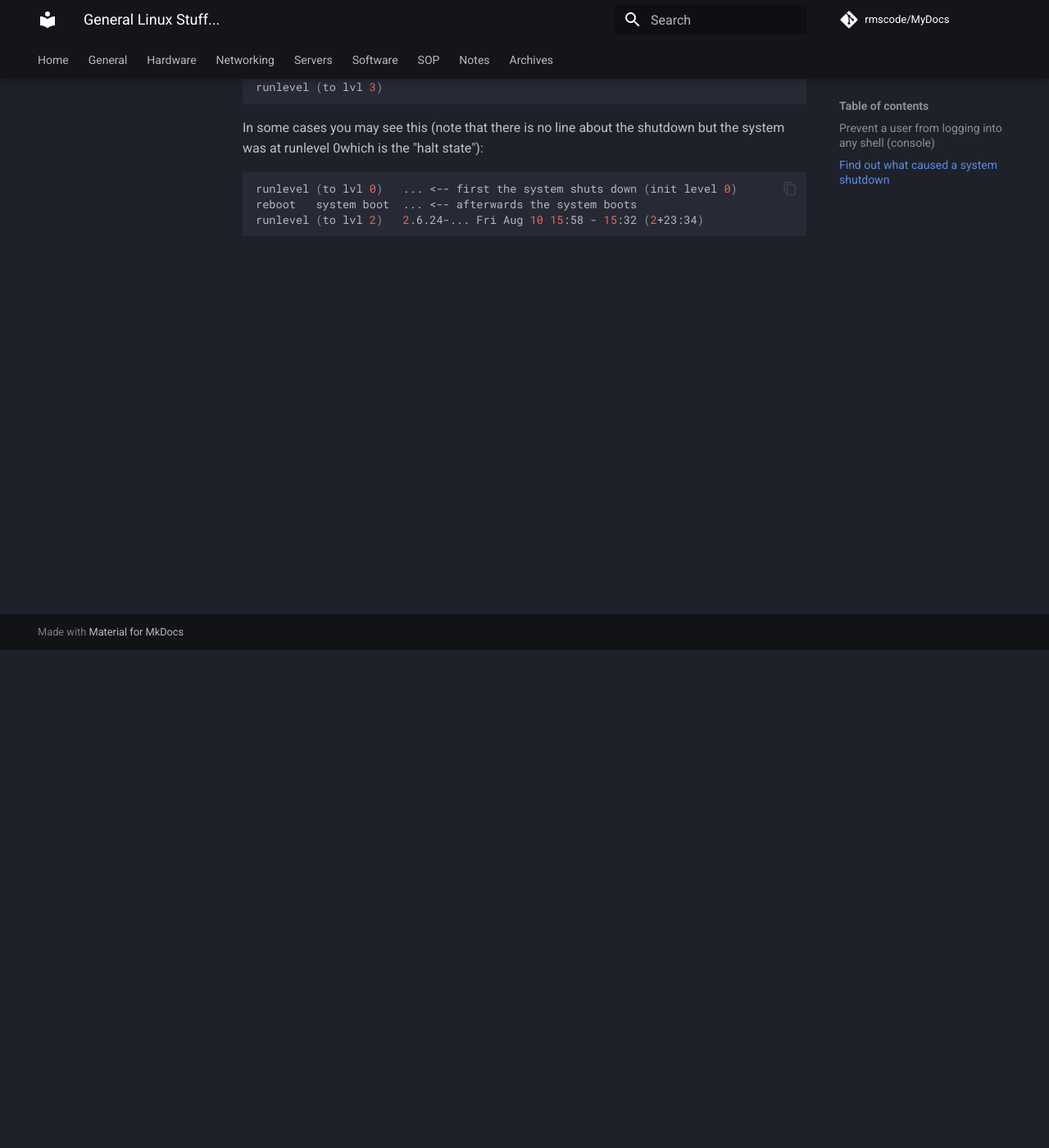
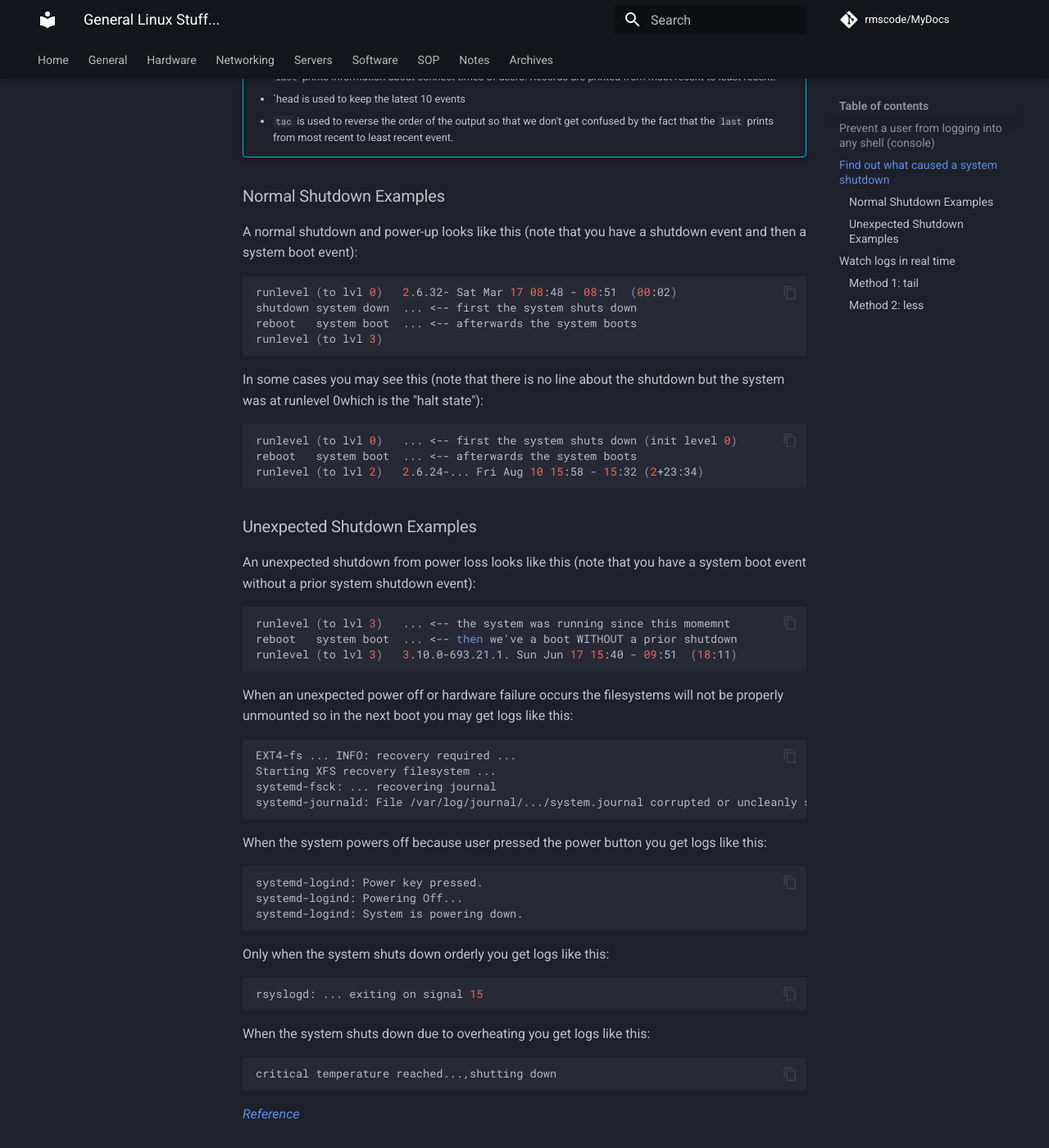
Before and after one commit to rmscode/binary-garden, an MkDocs documentation site: the page built from docs/software/operating-systems/linux/general.md, in a window 1280 px wide and 1400 px high, scrolled down 607 px. Shown: the whole window at 82% size. Built offline with MkDocs 1.6.1 and Material for MkDocs 9.7.7, drawn with Linux system fonts in a browser that asks for light colours; comment, search, counter and statistics services are not loaded; some of the changed text lies outside the part shown.

Commit message:
Docs: Update software/linux/general.md

````diff
--- a/docs/software/operating-systems/linux/general.md
+++ b/docs/software/operating-systems/linux/general.md
@@ -3,6 +3,8 @@
 The stuff here is mostly universal across all Linux distributions. It's a collection of commonly used commands, tips, and tricks that you can use to get around in a Linux environment.
 
 ## Prevent a user from logging into any shell (console)
+
+You can change the shell (`chsh`) assigned to a user to `/usr/sbin/nologin` to prevent them from logging in.
 
 `chsh [user] -s /usr/sbin/nologin`
 
@@ -11,6 +13,14 @@ The stuff here is mostly universal across all Linux distributions. It's a collec
 Run this command and compare to the outputs below:
 
 `last -x | head | tac`
+
+!!! info "last, head and tac"
+
+    - `last` prints information about connect times of users. Records are printed from most recent to least recent.
+    - `head is used to keep the latest 10 events
+    - `tac` is used to reverse the order of the output so that we don't get confused by the fact that the `last` prints from most recent to least recent event.
+
+### Normal Shutdown Examples
 
 A normal shutdown and power-up looks like this (note that you have a shutdown event and then a system boot event):
 
@@ -28,3 +38,68 @@ runlevel (to lvl 0)   ... <-- first the system shuts down (init level 0)
 reboot   system boot  ... <-- afterwards the system boots
 runlevel (to lvl 2)   2.6.24-... Fri Aug 10 15:58 - 15:32 (2+23:34)
 ```
+
+### Unexpected Shutdown Examples
+
+An unexpected shutdown from power loss looks like this (note that you have a system boot event without a prior system shutdown event):
+
+```shell
+runlevel (to lvl 3)   ... <-- the system was running since this momemnt
+reboot   system boot  ... <-- then we've a boot WITHOUT a prior shutdown
+runlevel (to lvl 3)   3.10.0-693.21.1. Sun Jun 17 15:40 - 09:51  (18:11)
+```
+
+When an unexpected power off or hardware failure occurs the filesystems will not be properly unmounted so in the next boot you may get logs like this:
+
+```shell
+EXT4-fs ... INFO: recovery required ...
+Starting XFS recovery filesystem ...
+systemd-fsck: ... recovering journal
+systemd-journald: File /var/log/journal/.../system.journal corrupted or uncleanly shut down, renaming and replacing.
+```
+
+When the system powers off because user pressed the power button you get logs like this:
+
+```shell
+systemd-logind: Power key pressed.
+systemd-logind: Powering Off...
+systemd-logind: System is powering down.
+```
+
+Only when the system shuts down orderly you get logs like this:
+
+```shell
+rsyslogd: ... exiting on signal 15
+```
+
+When the system shuts down due to overheating you get logs like this:
+
+```shell
+critical temperature reached...,shutting down
+```
+
+[*Reference*](https://unix.stackexchange.com/questions/9819/how-to-find-out-from-the-logs-what-caused-system-shutdown)
+
+## Watch logs in real time
+
+### Method 1: `tail`
+
+The `tail` command is so popular that admins often use the term "tail the log file".
+
+```shell
+tail -f location_of_log_file
+```
+
+> `-f` will follow the tail of a file. Meaning, it will keep on showing the new lines added to the file continuously.
+
+### Method 2: `less`
+
+The `less` command is more suited for reading through text files without cluttering the screen.
+
+```shell
+less +F location_of_log_file
+```
+
+> `+F` will start `less` in follow mode. This is similar to `tail -f` but you can exit follow mode by pressing `Ctrl+C` and then you can scroll up and down in the file.
+
+[*Reference*](https://linuxhandbook.com/watch-logs-real-time)
````
